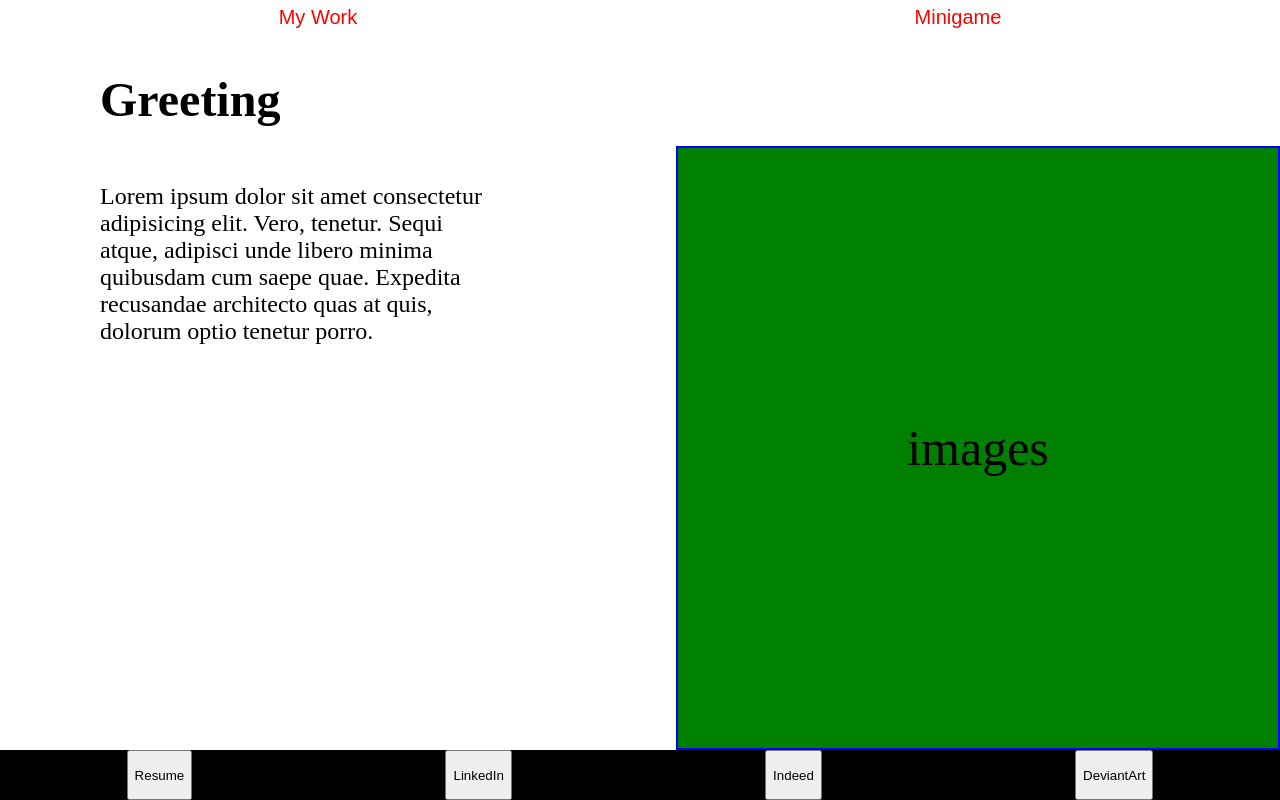
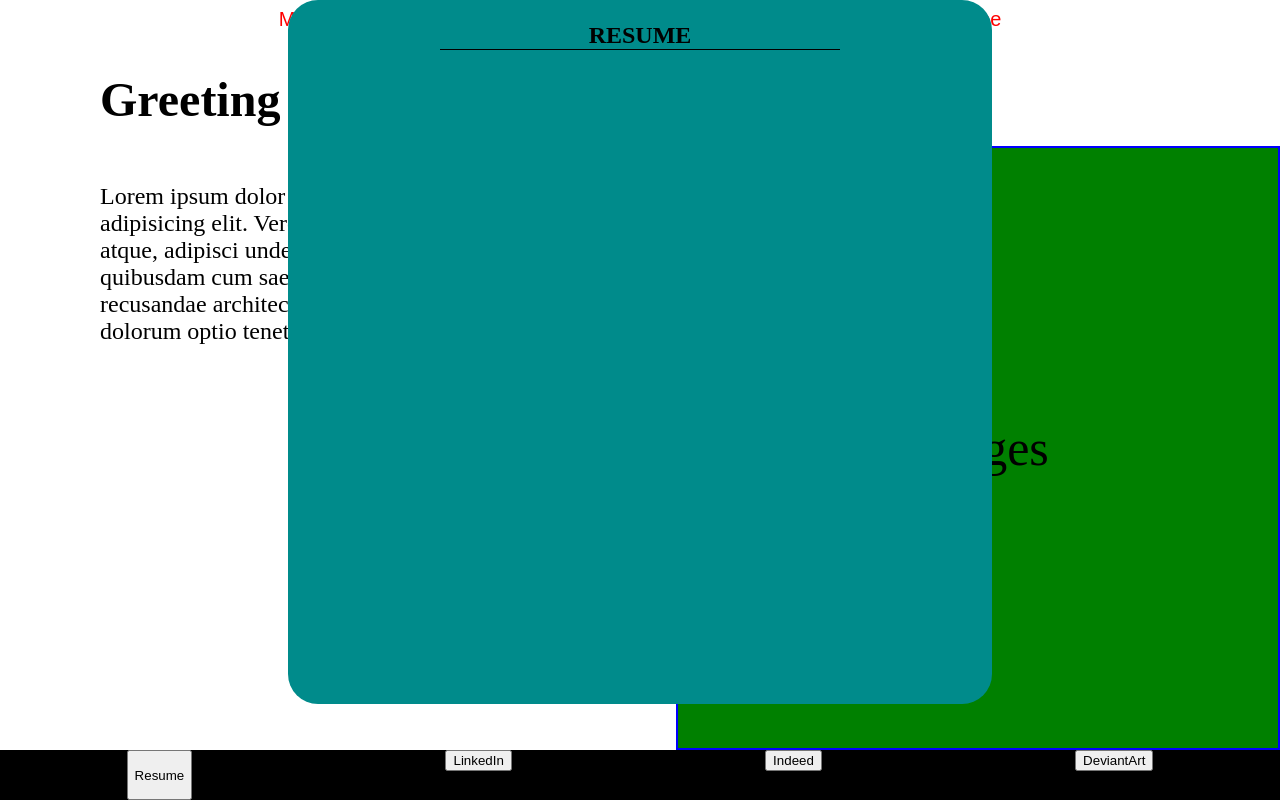
Before and after one commit to Thomas-C-D/portfolio, a plain HTML site: page aboutme.html in a window 1280 px wide. Drawn offline with Linux system fonts and the light colour scheme.

Commit message:
Set up internal and external links, began work on resume modal

```diff
--- a/aboutme.html
+++ b/aboutme.html
@@ -10,18 +10,22 @@
 <body>
     <div id="aboutme-text">
         <nav id="aboutpage-links">
-            <button id="pagebutton">My Work</button>
-            <button id="pagebutton">Minigame</button>
+            <a href="showcase.html"><button id="pagebutton">My Work</button></a>
+            <a href="minigame.html"><button id="pagebutton">Minigame</button></a>
         </nav>
 <h1 id="greeting">Greeting</h1>
 <p id="bio"></p>
     </div>
     <div id="about-imageset">images</div>
     <nav id="links">
-        <button id="resume">Resume</button>
-        <button class="outer-links">LinkedIn</button>
-        <button class="outer-links">Indeed</button>
-        <button class="outer-links">DeviantArt</button>
+        <button id="resume-open">Resume</button>
+        <a href="https://www.linkedin.com/in/thomas-dobrose-053b51298/"><button class="outer-links">LinkedIn</button></a>
+        <a href="https://profile.indeed.com/p/thomasd-4yujfly"><button class="outer-links">Indeed</button></a>
+        <a href="https://www.deviantart.com/thomas-c-d"><button class="outer-links">DeviantArt</button></a>
     </nav>
+    <section id="resume-section">
+        <div id="resume-modal">
+            <h1>RESUME</h1>
+    </div></section>
 </body>
 </html>
--- a/style.css
+++ b/style.css
@@ -65,6 +65,7 @@ top: 5px;
     border: none;
     color: red;
     font-size: 20px;
+    cursor: pointer;
 }
 
 #about-imageset {
@@ -80,7 +81,26 @@ top: 5px;
     justify-content: center;
     font-size: 50px;
 }
-
+#resume-section {
+    display: flex;
+    justify-content: center;
+}
+#resume-modal {
+    background-color: darkcyan;
+    border: 2px solid transparent;
+    border-radius: 30px;
+    height: 700px;
+    width: 700px;
+    position: absolute;
+    display: flex;
+    flex-direction: column;
+    align-items: center;
+}
+#resume-modal * {
+    border-bottom: 1px solid black;
+    text-align: center;
+    width: 400px;
+}
 /* Showcase styling */
 /* ----------------------- */
 #showcasepage-links {
@@ -146,4 +166,5 @@ top: 5px;
     bottom: 200px;
     justify-content: center;
     align-items: center;
+    text-decoration: none;
 }
```
Also changed, not shown: minigame.html (+2 -2 lines), showcase.html (+3 -3 lines).
